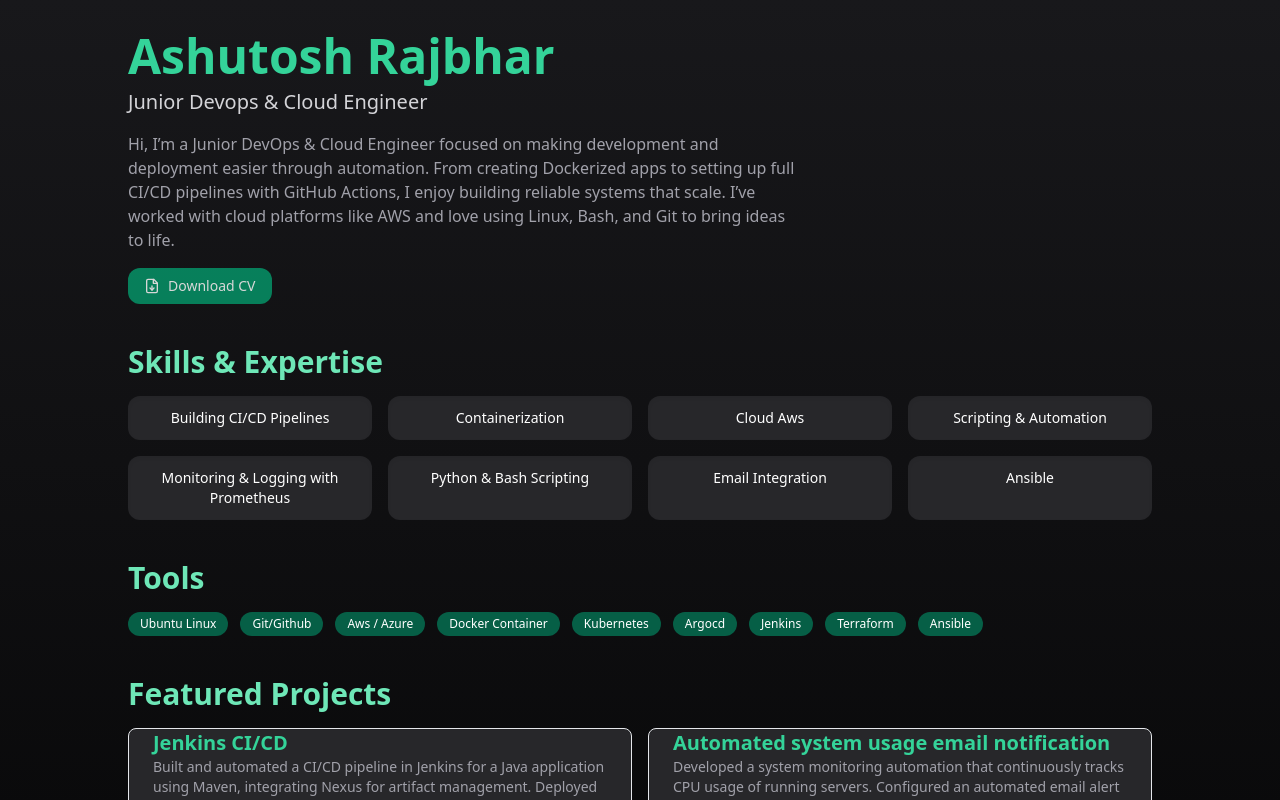
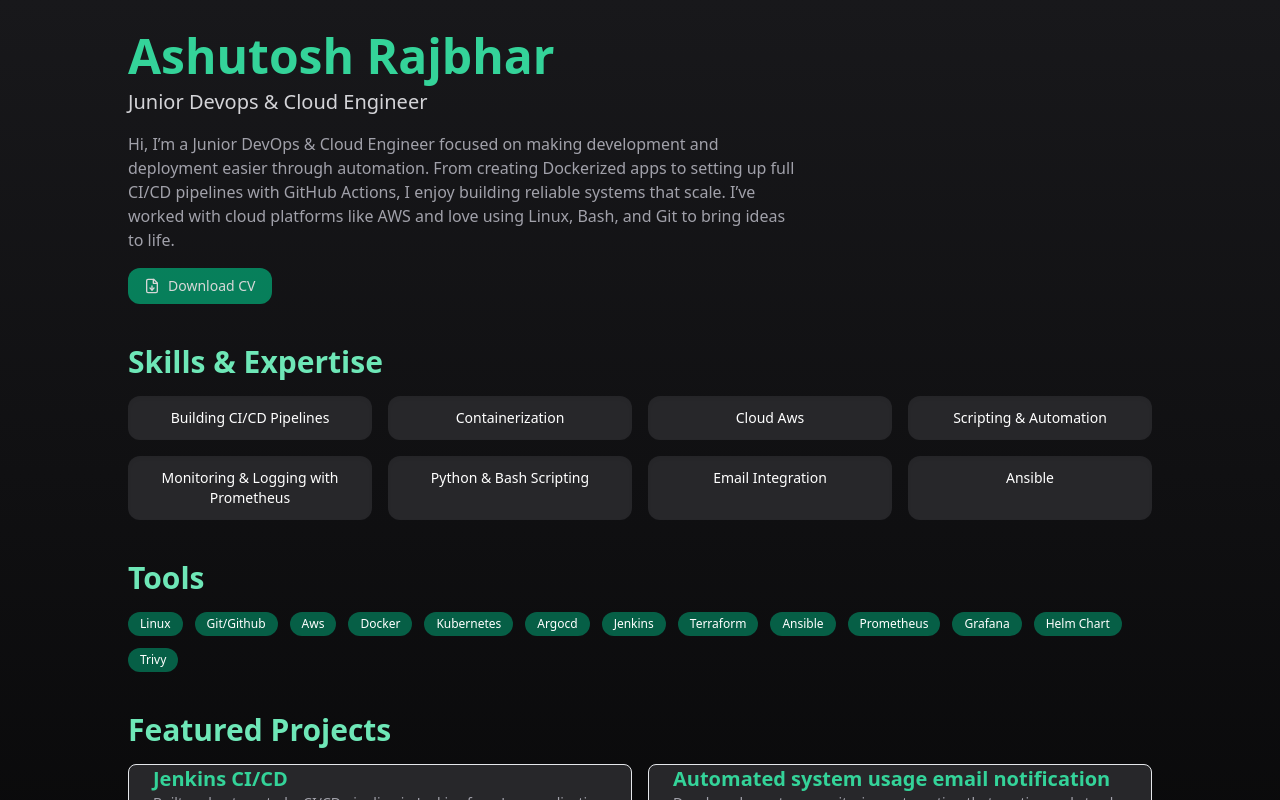
Before and after one commit to ARajbhar007/final-portfolio, a React (Vite) app: page / in a window 1280 px wide. Shown: the top 800 px of the page. Built offline with nearby package versions, Linux system fonts and the light colour scheme.

Commit message:
tools added

```diff
--- a/Devops_Ashutosh.jsx
+++ b/Devops_Ashutosh.jsx
@@ -19,7 +19,7 @@ const portfolio = {
     "Ansible"
   ],
   tools: [
-    "Ubuntu Linux", "Git/Github", "Aws / Azure", "Docker Container", "Kubernetes", "Argocd", "Jenkins", "Terraform", "Ansible"
+    "Linux", "Git/Github", "Aws", "Docker", "Kubernetes", "Argocd", "Jenkins", "Terraform", "Ansible", "Prometheus", "Grafana", "Helm Chart", "Trivy"
   ],
   socialLinks: {
     website: "https://final-portfolio-nine-zeta.vercel.app/",
```
